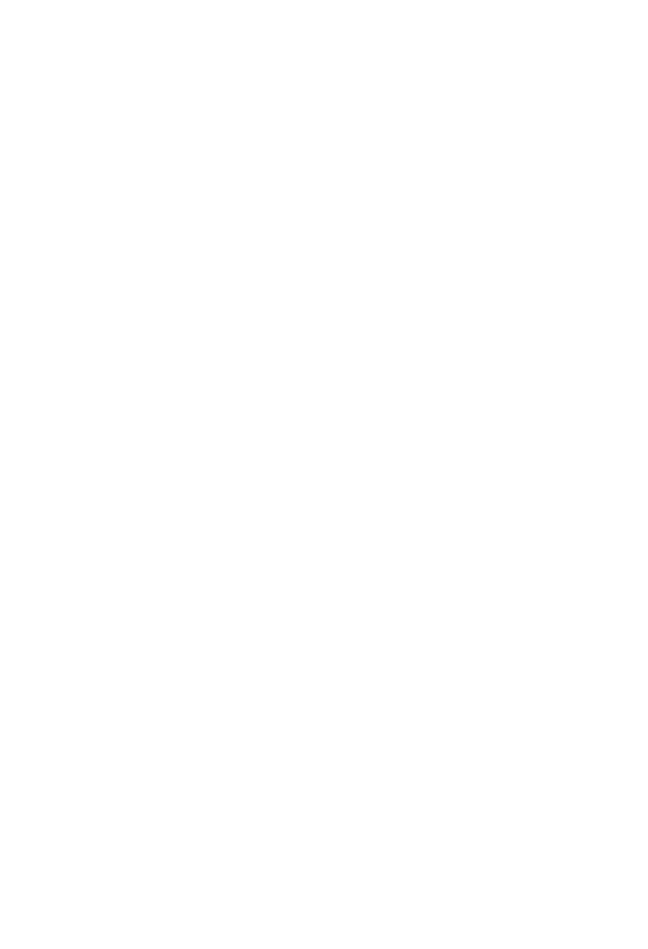
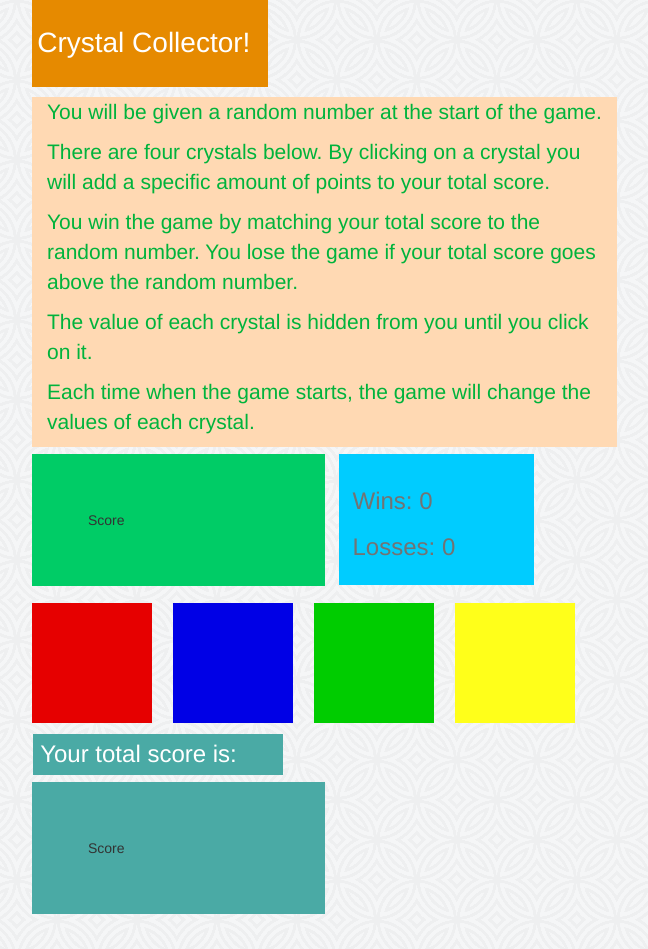
Before and after one commit to AgesilausDrako/week-4-game, a plain HTML site: page index.html in a window 1280 px wide. Shown: the whole page, without its empty margins (23-671 px from the left). Before the commit the page ends 800 px from the top, so only its background shows below. Drawn offline with nearby package versions, Linux system fonts and the light colour scheme.

Commit message:
added html and base css styling

```diff
--- a/assets/css/style.css
+++ b/assets/css/style.css
@@ -0,0 +1,84 @@
+body {
+	background-image: url("../images/contemporary_china.png");
+}
+
+.container {
+	margin-bottom: 2em;
+}
+
+h1 {
+	background-color: #e68a00;
+	color: #fff;
+	margin-top: 0;
+	margin-left: -.55em;
+	padding: 1em .1em 1em .2em;
+	width: 90%;
+	font-size: 2em;
+}
+
+.info-box {
+	font-size: 1.5em;
+	background-color: #ffd9b3;
+	color: #00b33c;
+}
+
+#results-box {
+	padding: 4em;
+	margin: .5em 1em .5em 0;
+	background-color: #00cc66;
+}
+
+#win-loss_box {
+	padding: 1em;
+	margin: .5em 0 .5em 0;
+	background-color: #00ccff;
+	color: #737373;
+}
+
+.crystal {
+	margin: .75em;
+	padding: 2em;
+	max-height: 150px;
+	max-width: 200px;
+	width: 120px;
+	height: 120px;
+}
+
+.crystal:hover {
+	opacity: .5;
+}
+
+#red {
+	background-color: #e60000;
+	margin-left: 0;
+}
+
+#blue {
+	background-color: #0000e6;
+}
+
+#green {
+	background-color: #00cc00;
+}
+
+#yellow {
+	background-color: #ffff1a;
+}
+
+.score-header {
+	margin-left: -1em;
+	padding-right: 2em;
+}
+
+.total-score-header {
+	margin: 0 auto;
+	padding: .3em 1em .3em .3em;
+	background-color: #4aaaa5;
+	color: #fff;
+}
+
+#total-score-box {
+	padding: 4em;
+	margin: .5em 1em .5em 0;
+	background-color: #4aaaa5;
+}
--- a/index.html
+++ b/index.html
@@ -9,10 +9,65 @@
 	</head>
 
 	<body>
-
-
-
-
+	<div class="container">
+		<div class="row">
+			<div class="col-xs-4 col-md-3">
+				<h1>Crystal Collector!</h1>
+			</div>
+		</div><!-- End of Header Row Div -->
+		<div class="row">
+			<div class="col-md-6 info-box">
+				<p>
+					You will be given a random number at the start of the game.
+				</p>
+				<p>
+					There are four crystals below. By clicking on a crystal you will add a specific amount of points to your total score.
+				</p>
+				<p>
+					You win the game by matching your total score to the random number. You lose the game if your total score goes above the random number.
+				</p>
+				<p>
+					The value of each crystal is hidden from you until you click on it.
+				</p>
+				<p>
+					Each time when the game starts, the game will change the values of each crystal.
+				</p>
+			</div>
+		</div><!-- End of info-box Row Div -->
+		<div class="row">
+			<div id="results-box" class="col-xs-6 col-md-3">
+				<span>Score</span>
+			</div>
+			<div id="win-loss_box" class="col-xs-4 col-md-2">
+				<h3>Wins: <span>0</span></h3>
+				<h3>Losses: <span>0</span></h3>
+			</div>
+		</div><!-- End of Results Row Div -->
+		<div class="row">
+			<div id="red" class="col-xs-3 col-md-2 crystal">
+				<a href=""></a>
+			</div>
+			<div id="blue" class="col-xs-3 col-md-2 crystal">
+				<a href=""></a>
+			</div>
+			<div id="green" class="col-xs-3 col-md-2 crystal">
+				<a href="" ></a>
+			</div>
+			<div id="yellow" class="col-xs-3 col-md-2 crystal">
+				<a href=""></a>
+			</div>
+		</div><!-- End of Crystals Row Div -->
+		<div class="row">
+			<div class="col-xs-12 col-md-3 score-header">
+				<h3 class="total-score-header">Your total score is:</h3>
+			</div>
+		</div><!-- End of Score Signaler Row Div -->
+		<div class="row">
+			<div id="total-score-box" class="col-xs-12 col-md-3">
+				<span>Score</span>
+			</div>
+		</div><!-- End of Score-box Div -->
+	</div><!-- End of Container Div -->
 	<script src="assets/javascript/game.js"></script>
 	</body>
 </html>
```
Also changed, not shown: assets/images/contemporary_china.png (added).
